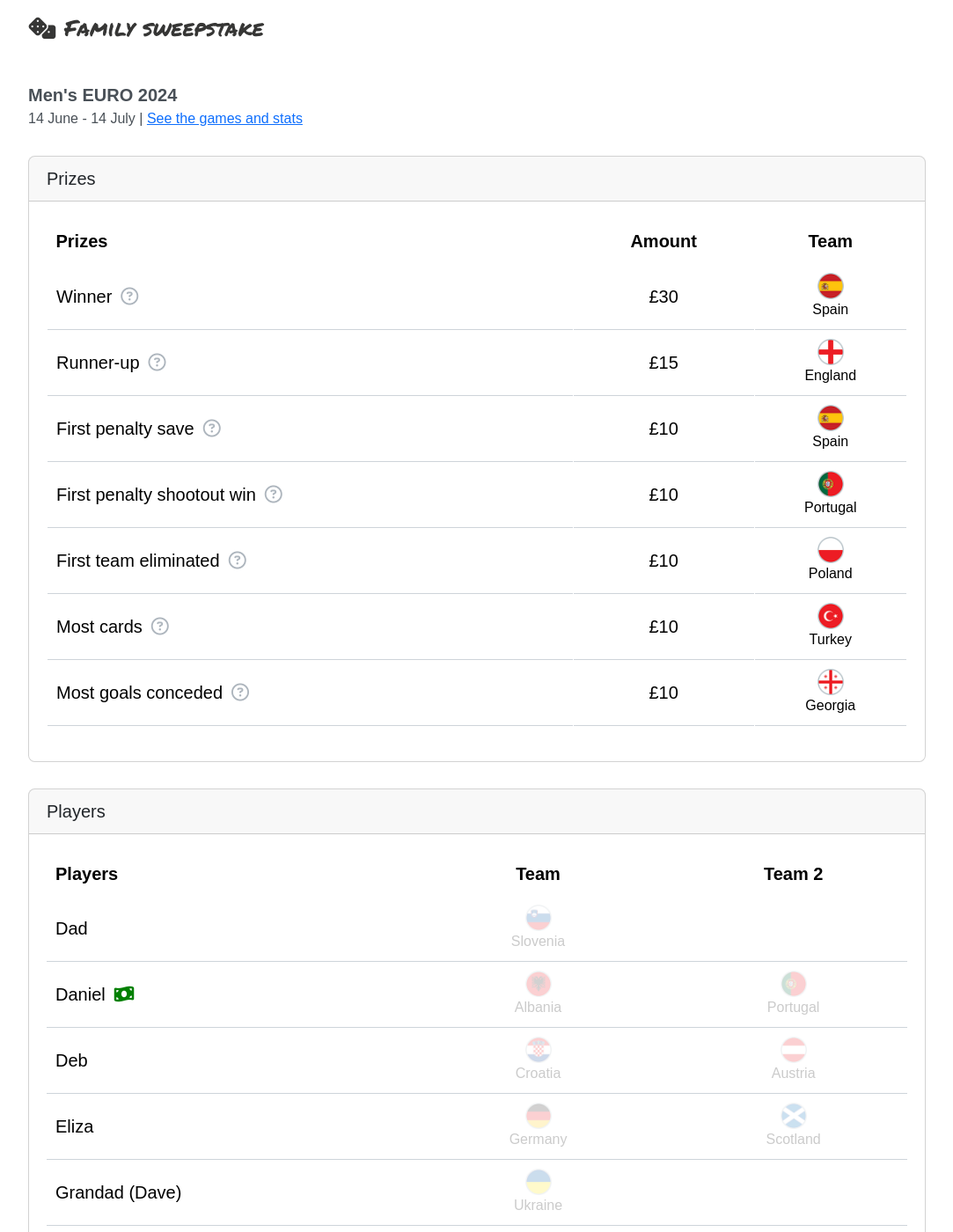
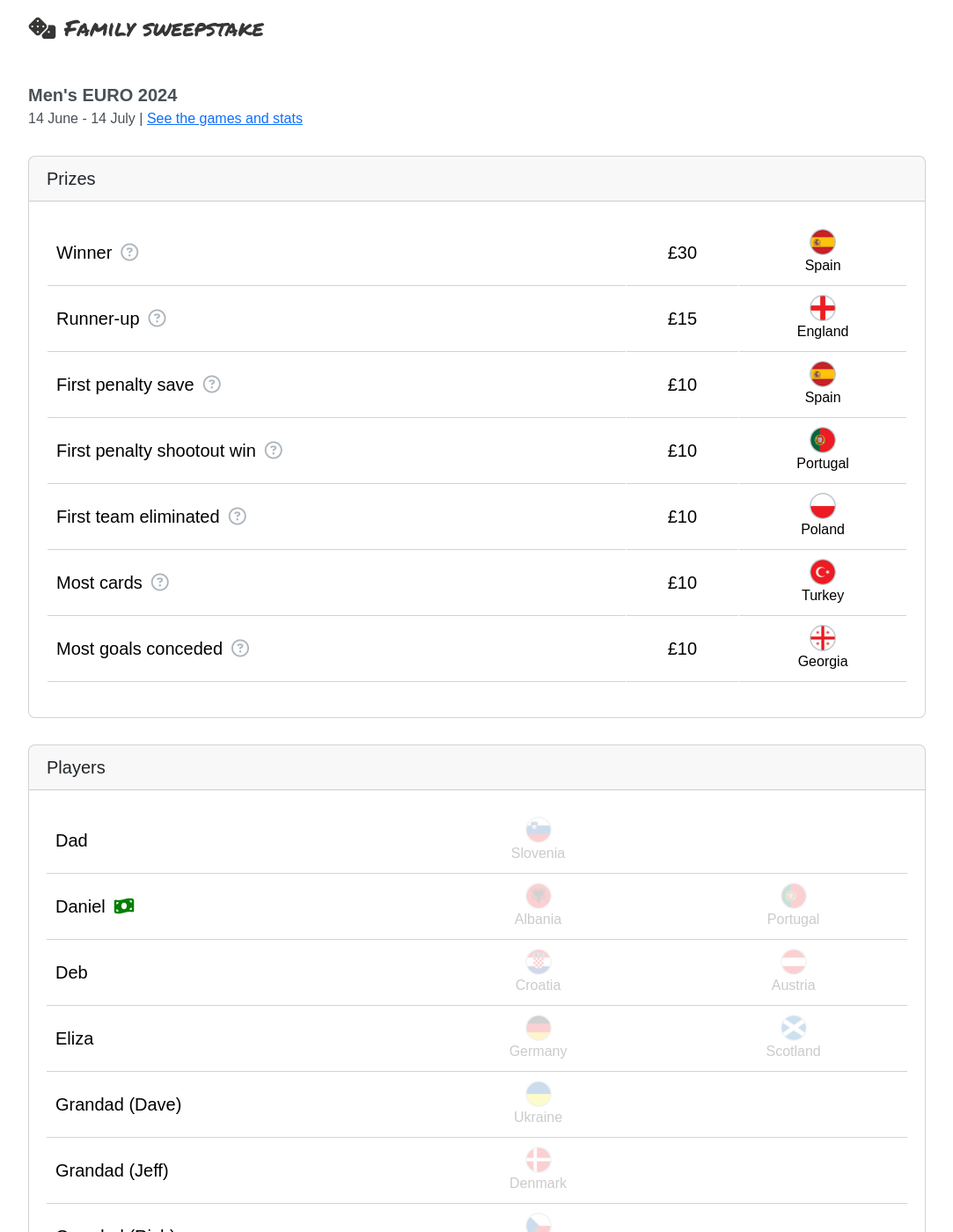
Before and after one commit to jimmyrule/rowells, a Jekyll site: the page built from sweepstake/euro-2024.html, in a window 1280 px wide and 1400 px high. Shown: the whole window at 88% size, without its empty margins (98-1181 px from the left). Built offline with Jekyll 4.4.1, drawn with Linux system fonts in a browser that asks for light colours; nearby versions of some CDN libraries; some web fonts are replaced.

Commit message:
Remove table column headings

```diff
--- a/sweepstake/euro-2024.html
+++ b/sweepstake/euro-2024.html
@@ -15,14 +15,7 @@ title: Family sweepstake
     <div class="card-body">
       <div class="table-responsive">
 				<table class="table table-bordered align-middle" id="csvTablePrizes" data-csv-prizes="/assets/files/euro-2024/prizes.csv" data-csv-teams="/assets/files/euro-2024/teams.csv">
-	        <thead>
-            <tr>
-              <th>Prizes</th>
-              <th class="text-center">Amount</th>
-              <th class="text-center">Team</th>
-            </tr>
-        	</thead>
-        	<tbody>
+	        <tbody>
         	</tbody>
     		</table>
 			</div>
@@ -36,13 +29,6 @@ title: Family sweepstake
     <div class="card-body">
       <div class="table-responsive">
         <table class="table align-middle table-borderless" id="csvTableDraw" data-csv-players="/assets/files/euro-2024/players.csv" data-csv-teams="/assets/files/euro-2024/teams.csv">
-          <thead>
-              <tr>
-                <th>Players</th>
-                <th class="text-center">Team</th>
-                <th class="text-center">Team 2</th>
-              </tr>
-          </thead>
           <tbody>
           </tbody>
         </table>
```
Also changed, not shown: sweepstake/euro-2025.html (+0 -14 lines).
